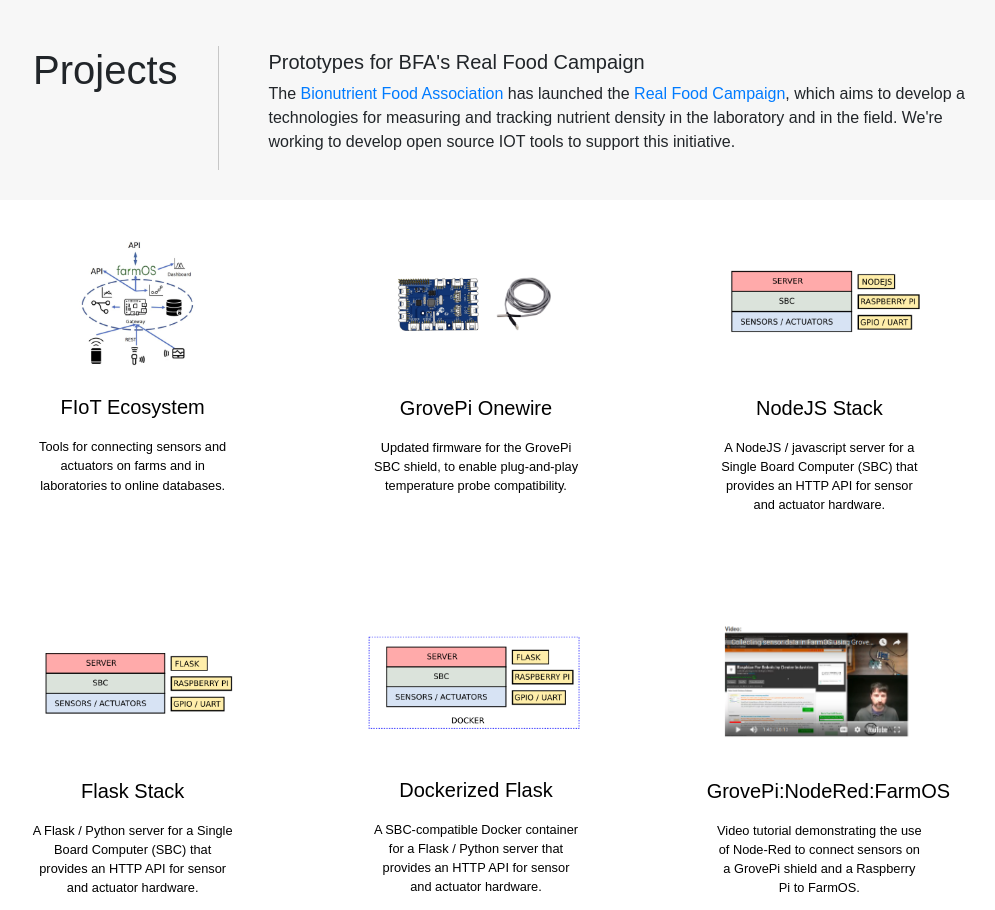
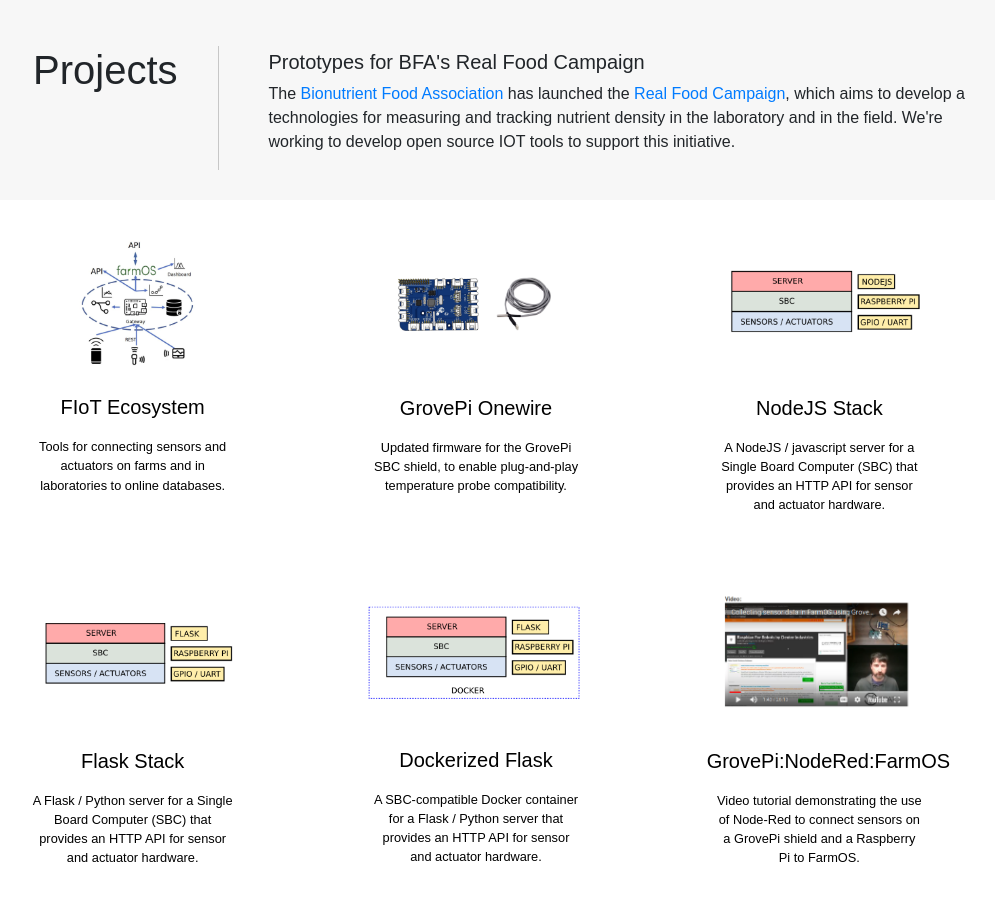
Before and after one commit to fiot-dev/fiot-dev.github.io, a plain HTML site: page index.html in a window 1280 px wide. Shown: the top 910 px of the page, without its empty margins (164-1159 px from the left). Drawn offline with Linux system fonts and the light colour scheme.

Commit message:
Shorten cards

```diff
--- a/assets/style.css
+++ b/assets/style.css
@@ -55,7 +55,7 @@
 .content {
     margin: 14px;
     background-color: white;
-    min-height: 355px;
+    min-height: 325px;
     padding: 0 30px;
     text-align: center;
 }
```
